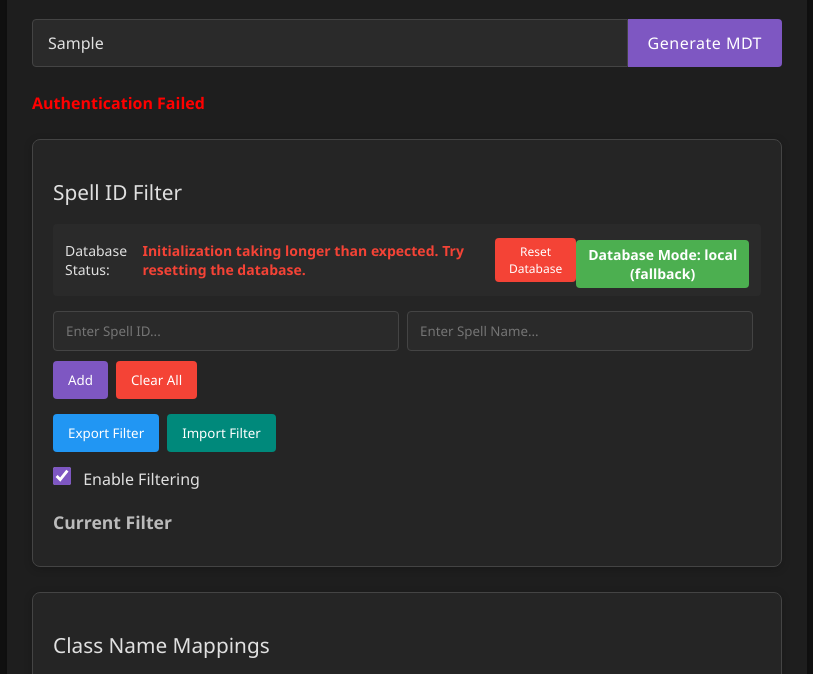
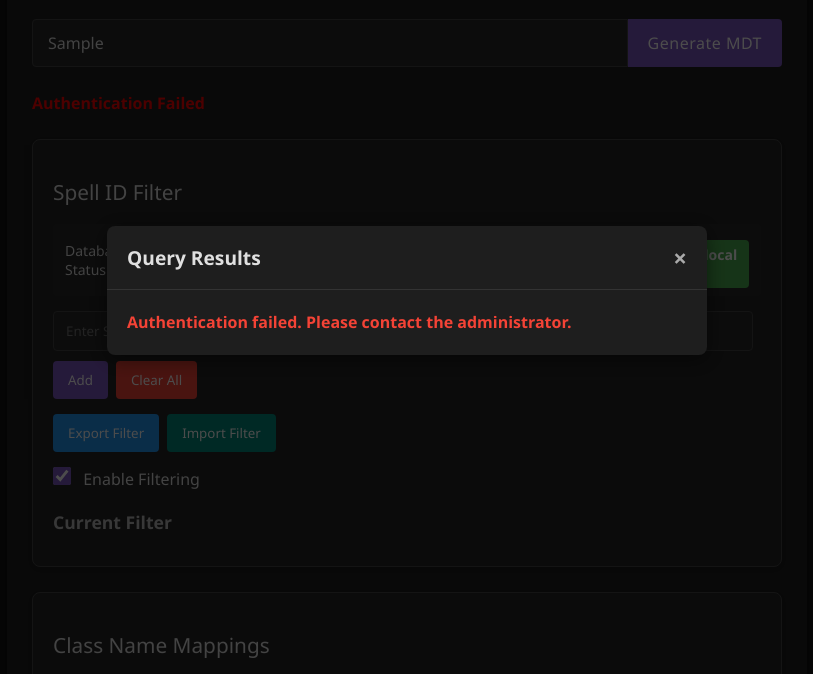
Before and after one commit to JohanWes/TimmyMDTGenerator, a website: page index.html in a window 1280 px wide. Both pictures are taken after typing "Sample" into the empty fields and a click on the button "Generate MDT". Shown: the part 110-784 px from the top of the page, without its empty margins (233-1046 px from the left). Drawn offline with Linux system fonts and the light colour scheme; no server answers.

Commit message:
Added popup for query result

```diff
--- a/app.js
+++ b/app.js
@@ -7,6 +7,35 @@ document.addEventListener('DOMContentLoaded', async () => {
     const resultsTextarea = document.getElementById('results');
     const authStatus = document.getElementById('auth-status');
     const dbStatus = document.getElementById('db-status');
+    const resultsPopup = document.getElementById('results-popup');
+    const popupResults = document.getElementById('popup-results');
+    const closePopupBtn = document.querySelector('.close-popup');
+
+    // Popup functions
+    function showPopup(content) {
+        popupResults.innerHTML = content;
+        resultsPopup.classList.add('active');
+    }
+
+    function hidePopup() {
+        resultsPopup.classList.remove('active');
+        // Wait for the transition to complete before removing content
+        setTimeout(() => {
+            if (!resultsPopup.classList.contains('active')) {
+                popupResults.innerHTML = '';
+            }
+        }, 300);
+    }
+
+    // Close popup when clicking the close button
+    closePopupBtn.addEventListener('click', hidePopup);
+
+    // Close popup when clicking outside the popup content
+    resultsPopup.addEventListener('click', (event) => {
+        if (event.target === resultsPopup) {
+            hidePopup();
+        }
+    });
 
     // Create a reset database button
     const dbStatusContainer = dbStatus.parentElement;
@@ -135,7 +164,14 @@ document.addEventListener('DOMContentLoaded', async () => {
                 const gotToken = await window.auth.initializeAuthentication();
 
                 if (!gotToken) {
-                    resultsTextarea.value = 'Authentication failed. Please contact the administrator.';
+                    const errorMessage = 'Authentication failed. Please contact the administrator.';
+                    resultsTextarea.value = errorMessage;
+
+                    // Show error in popup
+                    showPopup(`<span class="popup-error">${errorMessage}</span>`);
+
+                    // Set a timer to automatically close the popup after 5 seconds
+                    setTimeout(hidePopup, 5000);
                     return;
                 }
             }
@@ -143,7 +179,14 @@ document.addEventListener('DOMContentLoaded', async () => {
             // Get URL from input
             const url = logUrlInput.value.trim();
             if (!url) {
-                resultsTextarea.value = 'Please enter a Warcraft Logs URL.';
+                const errorMessage = 'Please enter a Warcraft Logs URL.';
+                resultsTextarea.value = errorMessage;
+
+                // Show error in popup
+                showPopup(`<span class="popup-error">${errorMessage}</span>`);
+
+                // Set a timer to automatically close the popup after 5 seconds
+                setTimeout(hidePopup, 5000);
                 return;
             }
 
@@ -151,16 +194,29 @@ document.addEventListener('DOMContentLoaded', async () => {
             const { reportCode, fightId } = window.api.parseWarcraftLogsUrl(url);
 
             if (!reportCode) {
-                resultsTextarea.value = 'Invalid Warcraft Logs URL. Please enter a valid report URL.\n\n' +
+                const errorMessage = 'Invalid Warcraft Logs URL. Please enter a valid report URL.\n\n' +
                     'Example URL formats:\n' +
                     '- https://www.warcraftlogs.com/reports/AbCdEfGh1234\n' +
                     '- https://www.warcraftlogs.com/reports/AbCdEfGh1234#fight=3';
+
+                resultsTextarea.value = errorMessage;
+
+                // Show error in popup
+                showPopup(`<span class="popup-error">${errorMessage}</span>`);
+
+                // Set a timer to automatically close the popup after 5 seconds
+                setTimeout(hidePopup, 5000);
                 return;
             }
 
             // Show loading message with report code
-            resultsTextarea.value = `Fetching data for report ${reportCode}...\n` +
+            const loadingMessage = `Fetching data for report ${reportCode}...\n` +
                 (fightId ? `Fight ID: ${fightId}\nThis may take a moment if there are multiple pages of data...` : 'No fight ID specified, will list available fights');
+
+            resultsTextarea.value = loadingMessage;
+
+            // Show popup with loading message
+            showPopup(`<span class="popup-progress">${loadingMessage}</span>`);
 
             // If no fight ID specified, fetch fights and show them
             if (!fightId) {
@@ -181,7 +237,14 @@ document.addEventListener('DOMContentLoaded', async () => {
                         fightList += 'No fights found in this report.';
                     }
 
+                    // Update the textarea
                     resultsTextarea.value = fightList;
+
+                    // Show the fight list in the popup
+                    showPopup(`<span class="popup-success">${fightList}</span>`);
+
+                    // Set a timer to automatically close the popup after 8 seconds
+                    setTimeout(hidePopup, 8000);
                 } catch (error) {
                     handleApiError(error);
                 }
@@ -196,10 +259,16 @@ document.addEventListener('DOMContentLoaded', async () => {
 
                 // Set up a progress update function
                 const updateProgress = (page, pageEvents, total) => {
-                    resultsTextarea.value = `Fetching data for report ${reportCode}...\n` +
+                    const progressMessage = `Fetching data for report ${reportCode}...\n` +
                         `Fight ID: ${fightId}\n` +
                         `Retrieving page ${page} of cast data...\n` +
                         `Retrieved ${total} events so far`;
+
+                    // Update the textarea
+                    resultsTextarea.value = progressMessage;
+
+                    // Update the popup
+                    showPopup(`<span class="popup-progress">${progressMessage}</span>`);
                 };
 
                 // Add event listener for console logs to update progress
@@ -228,10 +297,16 @@ document.addEventListener('DOMContentLoaded', async () => {
                             if (finalMatch) {
                                 const pages = parseInt(finalMatch[1], 10);
                                 const events = parseInt(finalMatch[2], 10);
-                                resultsTextarea.value = `Fetching data for report ${reportCode}...\n` +
+                                const completionMessage = `Fetching data for report ${reportCode}...\n` +
                                     `Fight ID: ${fightId}\n` +
                                     `Completed! Retrieved ${events} events from ${pages} pages.\n` +
                                     `Formatting results...`;
+
+                                // Update the textarea
+                                resultsTextarea.value = completionMessage;
+
+                                // Update the popup
+                                showPopup(`<span class="popup-progress">${completionMessage}</span>`);
                             }
                         }
                     }
@@ -242,7 +317,14 @@ document.addEventListener('DOMContentLoaded', async () => {
                     const castData = await window.api.fetchCastData(reportCode, fightId);
 
                     // Format and display the cast data
-                    resultsTextarea.value = await window.api.formatCastData(castData);
+                    const formattedData = await window.api.formatCastData(castData);
+                    resultsTextarea.value = formattedData;
+
+                    // Show the formatted data in the popup
+                    showPopup(`<span class="popup-success">${formattedData}</span>`);
+
+                    // Set a timer to automatically close the popup after 8 seconds
+                    setTimeout(hidePopup, 8000);
 
                     // Automatically convert to MDT note
                     await convertToMRTNote();
@@ -282,7 +364,14 @@ document.addEventListener('DOMContentLoaded', async () => {
                 'Please try again later.';
         }
 
+        // Update the results textarea
         resultsTextarea.value = errorMessage;
+
+        // Show error in popup
+        showPopup(`<span class="popup-error">${errorMessage}</span>`);
+
+        // Set a timer to automatically close the popup after 8 seconds
+        setTimeout(hidePopup, 8000);
     }
 
     // Helper function to format time in MM:SS format
--- a/index.html
+++ b/index.html
@@ -7,6 +7,19 @@
     <link rel="stylesheet" href="styles.css">
 </head>
 <body>
+    <!-- Results Popup -->
+    <div id="results-popup" class="popup-overlay">
+        <div class="popup-content">
+            <div class="popup-header">
+                <h3>Query Results</h3>
+                <span class="close-popup">&times;</span>
+            </div>
+            <div class="popup-body">
+                <div id="popup-results"></div>
+            </div>
+        </div>
+    </div>
+
     <div class="container">
         <h1>Timtommy MDT generator</h1>
 
--- a/styles.css
+++ b/styles.css
@@ -568,6 +568,98 @@ h3 {
     box-shadow: 0 0 0 2px rgba(126, 87, 194, 0.3);
 }
 
+/* Results Popup Styles */
+.popup-overlay {
+    display: none;
+    position: fixed;
+    top: 0;
+    left: 0;
+    width: 100%;
+    height: 100%;
+    background-color: rgba(0, 0, 0, 0.7);
+    z-index: 1000;
+    justify-content: center;
+    align-items: center;
+    opacity: 0;
+    transition: opacity 0.3s ease;
+}
+
+.popup-overlay.active {
+    display: flex;
+    opacity: 1;
+}
+
+.popup-content {
+    background-color: #1e1e1e;
+    border-radius: 8px;
+    box-shadow: 0 4px 20px rgba(0, 0, 0, 0.5);
+    width: 90%;
+    max-width: 600px;
+    max-height: 80vh;
+    display: flex;
+    flex-direction: column;
+    transform: translateY(-20px);
+    transition: transform 0.3s ease;
+}
+
+.popup-overlay.active .popup-content {
+    transform: translateY(0);
+}
+
+.popup-header {
+    display: flex;
+    justify-content: space-between;
+    align-items: center;
+    padding: 15px 20px;
+    border-bottom: 1px solid #333;
+}
+
+.popup-header h3 {
+    margin: 0;
+    color: #e0e0e0;
+    font-size: 1.2rem;
+}
+
+.close-popup {
+    color: #aaa;
+    font-size: 24px;
+    font-weight: bold;
+    cursor: pointer;
+    transition: color 0.2s ease;
+}
+
+.close-popup:hover {
+    color: #e0e0e0;
+}
+
+.popup-body {
+    padding: 20px;
+    overflow-y: auto;
+    max-height: calc(80vh - 60px);
+}
+
+#popup-results {
+    font-family: 'Consolas', 'Monaco', monospace;
+    white-space: pre-wrap;
+    color: #e0e0e0;
+    line-height: 1.5;
+}
+
+.popup-progress {
+    color: #7e57c2;
+    font-weight: bold;
+}
+
+.popup-success {
+    color: #4caf50;
+    font-weight: bold;
+}
+
+.popup-error {
+    color: #f44336;
+    font-weight: bold;
+}
+
 /* Add a subtle pulsing animation for the fetch button */
 @keyframes pulse {
     0% { box-shadow: 0 0 0 0 rgba(126, 87, 194, 0.4); }
```
